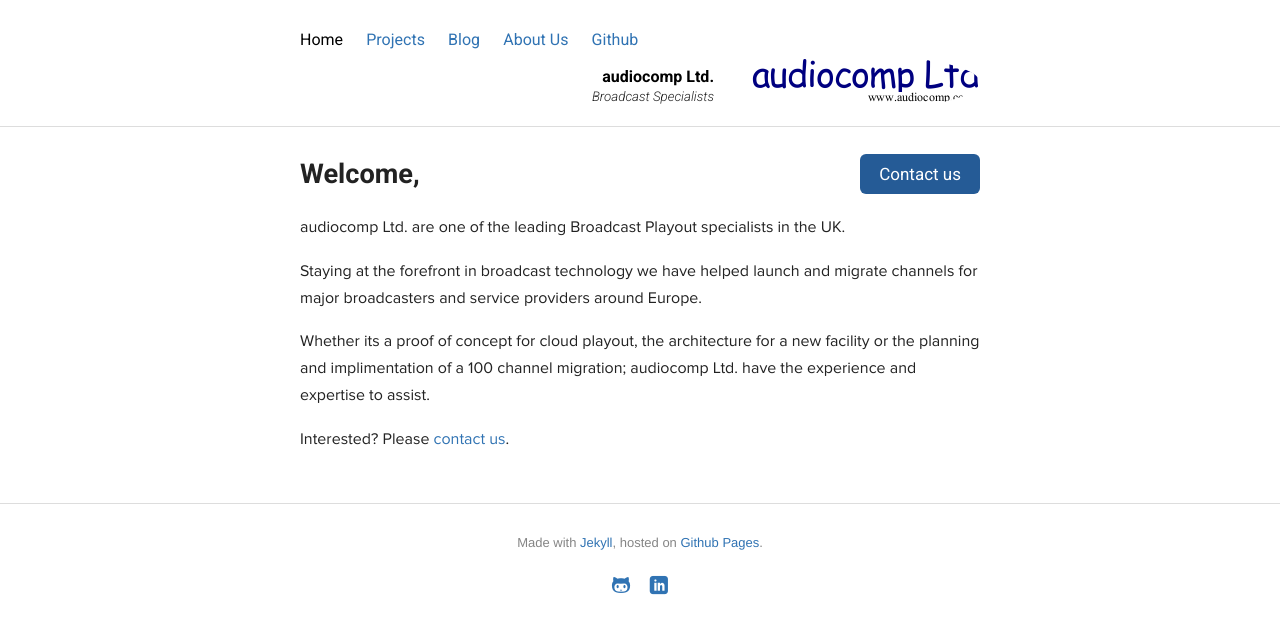
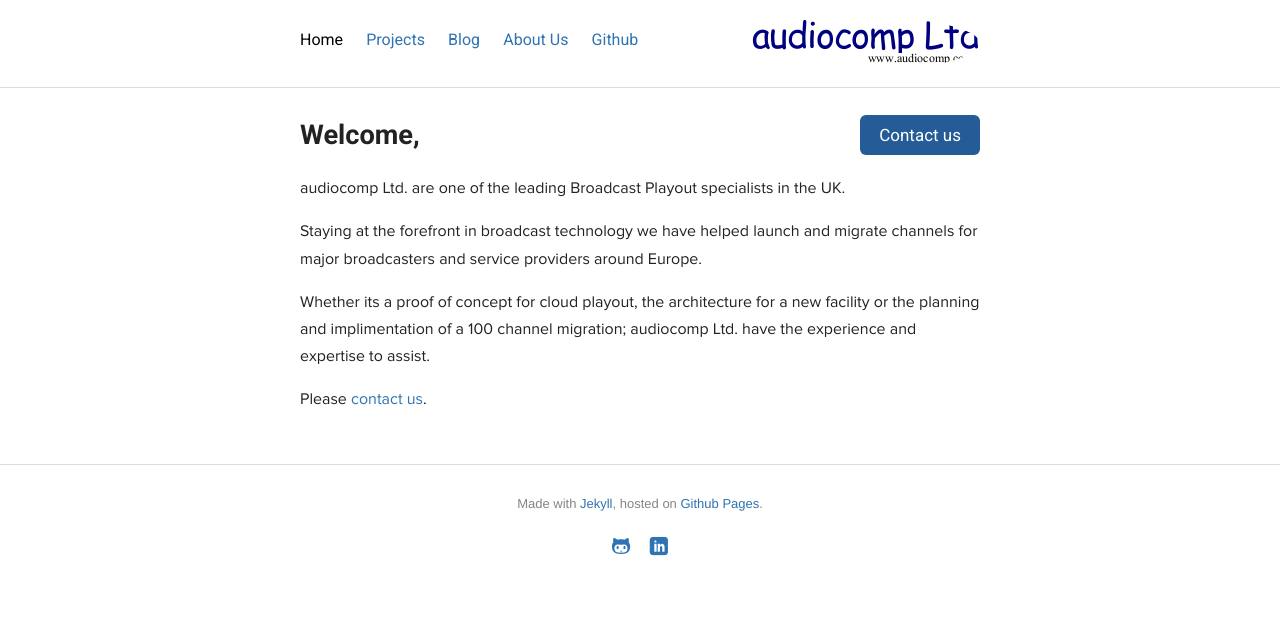
Before and after one commit to audiocomp/audiocomp.github.io, a Jekyll site: the page built from index.html, in a window 1280 px wide. Shown: the top 634 px of the page. Built offline with Jekyll 4.4.1, drawn with Linux system fonts in a browser that asks for light colours.

Commit message:
css & text tweaks

```diff
--- a/_layouts/default.html
+++ b/_layouts/default.html
@@ -26,10 +26,10 @@
       </nav>
       <div class="pull-right right logo">
         <div class="name">
-          <a href="/">audiocomp Ltd.</a><br />
+          <a href="/">&nbsp;</a><br />
           <small>
             <em>
-              Broadcast Specialists
+               &nbsp;
             </em>
           </small>
         </div>
--- a/css/site.css
+++ b/css/site.css
@@ -249,7 +249,7 @@ article .post {
 
   header .avatar {
     margin-top: 1em;
-    max-width: 250px;
+    max-width: 270px;
     vertical-align: -20px;
     margin-left: 0
   }
@@ -287,7 +287,7 @@ nav a.selected:hover {
 
 .avatar {
   border-radius: 50%;
-  max-width: 250px;
+  max-width: 270px;
   vertical-align: -9px;
   margin-left: 12px;
 }
--- a/index.html
+++ b/index.html
@@ -31,6 +31,6 @@ description: audiocomp Ltd. are one of the leading Broadcast Playout specialists
 	audiocomp Ltd. have the experience and expertise to assist.
   </p>
   <p>
-    Interested? Please <a href="/contact">contact us</a>.
+    Please <a href="/contact">contact us</a>.
   </p>
 </section>
```
